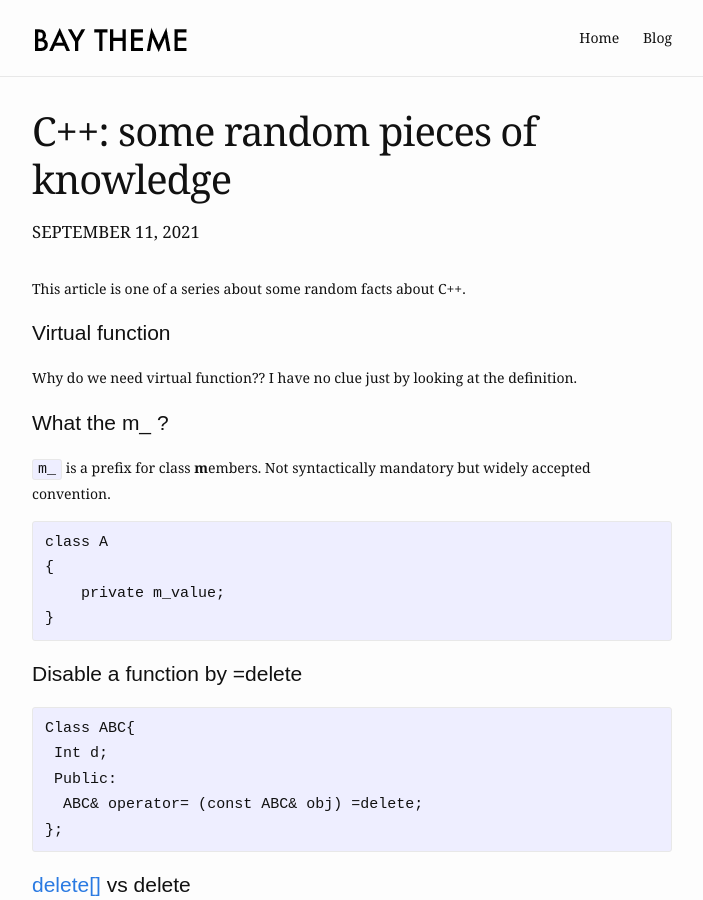
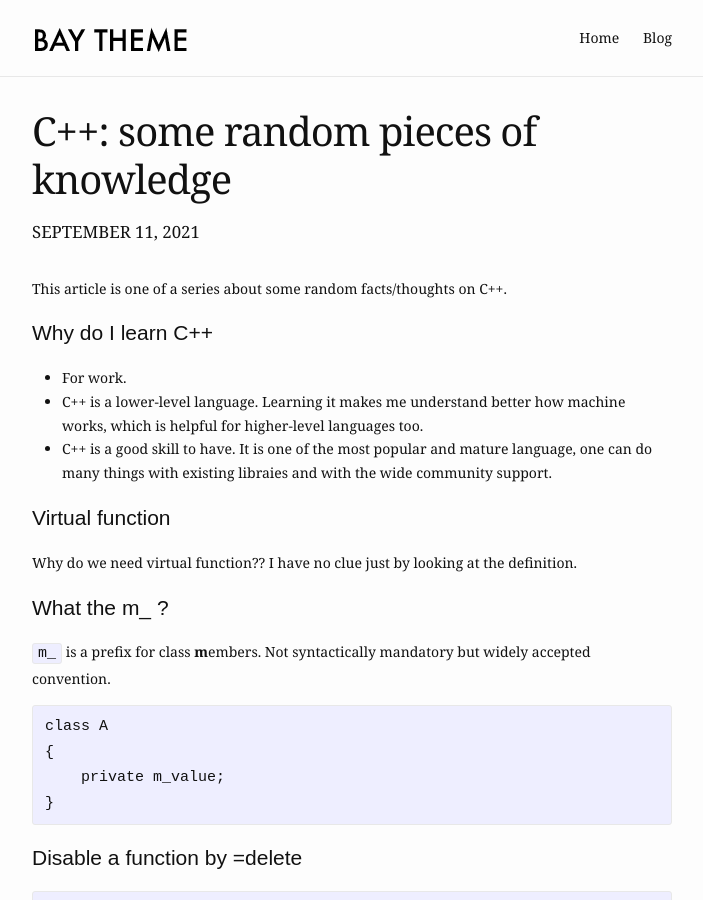
Before and after one commit to idiotekk/idiotekk.github.io, a Jekyll site: the page built from _posts/2021-09-11-cpp_random.markdown, in a window 1280 px wide and 900 px high. Shown: the whole window, without its empty margins (288-991 px from the left). Built offline with Jekyll 4.4.1, drawn with Linux system fonts in a browser that asks for light colours.

Commit message:
Update 2021-09-11-cpp_random.markdown

```diff
--- a/_posts/2021-09-11-cpp_random.markdown
+++ b/_posts/2021-09-11-cpp_random.markdown
@@ -7,8 +7,12 @@ tags: [journal]
 ---
 
 
-This article is one of a series about some random facts about C++.
+This article is one of a series about some random facts/thoughts on C++.
 
+# Why do I learn C++
+- For work.
+- C++ is a lower-level language. Learning it makes me understand better how machine works, which is helpful for higher-level languages too.
+- C++ is a good skill to have. It is one of the most popular and mature language, one can do many things with existing libraies and with the wide community support.
 
 # Virtual function
 
```
